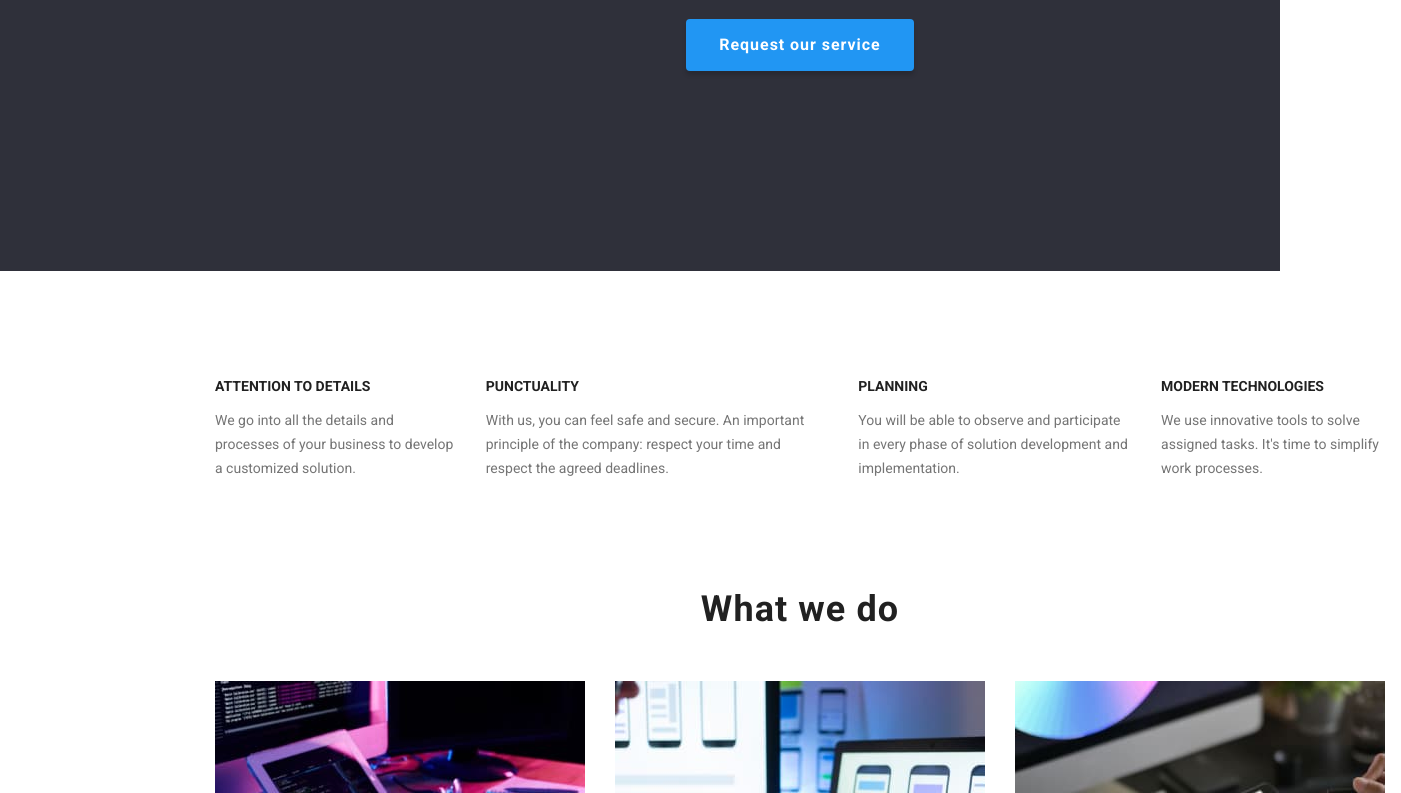
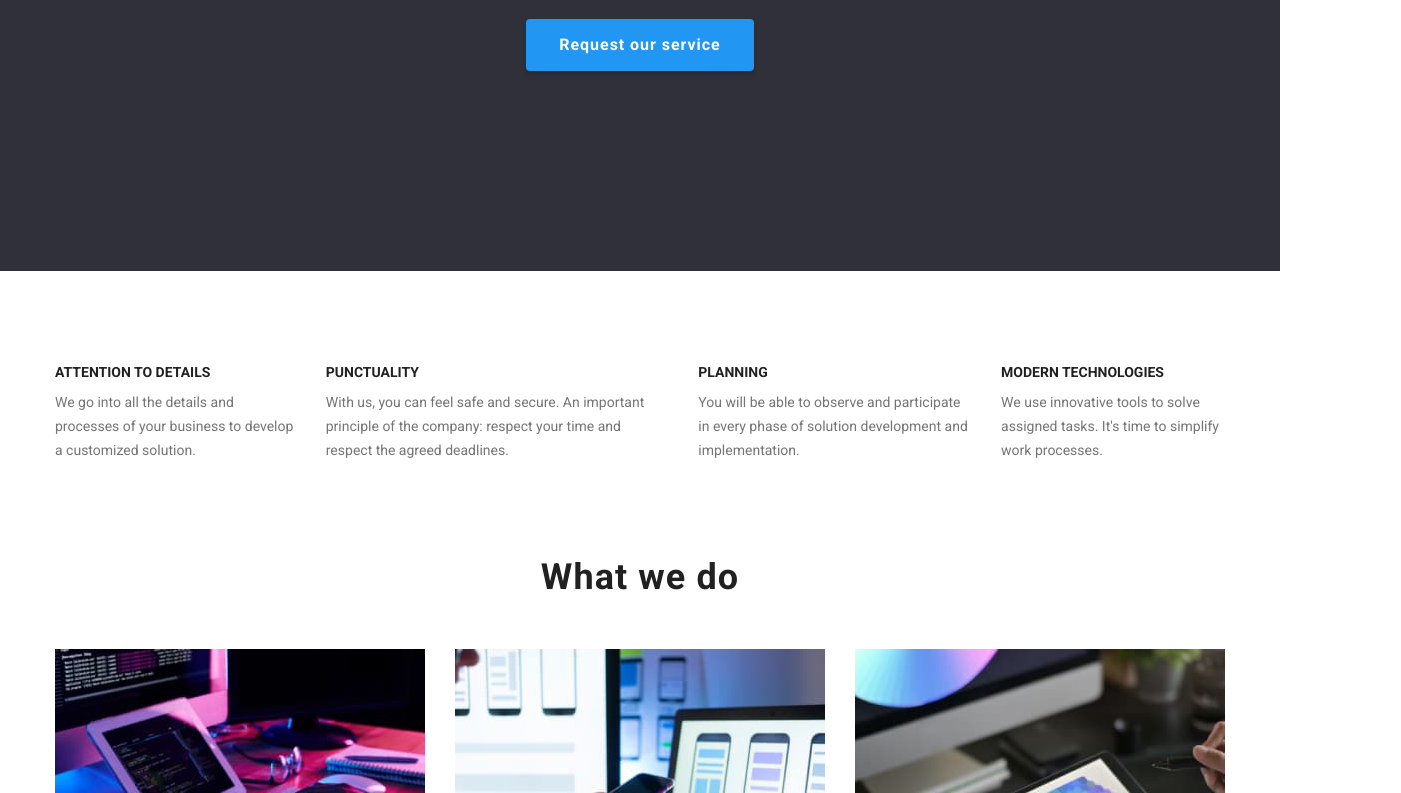
Before and after one commit to GROM-85/goit-markup-hw-03, a plain HTML site: page index.html in a window 1280 px wide. Shown: the part 391-1184 px from the top of the page, 1401 px wide, since content can reach past the window. Drawn offline with nearby package versions, Linux system fonts and the light colour scheme.

Commit message:
2nd try hw03

```diff
--- a/css/styles.css
+++ b/css/styles.css
@@ -57,8 +57,9 @@ a:link {
 
 .container {
   width: 1200px;
-  padding: 0 15px;
-  margin: 0 200px;
+  padding-left:15px;
+  padding-right:15px;
+  margin: 0 auto;
   /* outline: 2px solid #d85d11; */
 }
 .section{
@@ -283,6 +284,8 @@ footer {
 }
 
 .features-title {
+  margin: 0 0 10px;
+
   font-size: 14px;
   line-height: 1.14;
   text-transform: uppercase;
@@ -290,6 +293,11 @@ footer {
 }
 
 .features-text {
+  margin:0 0 ;
+  /* width: calc((100% -90px)/4);
+  margin-right: 30px; */
+
+
   font-size: 14px;
   font-weight: 400;
   line-height: 1.71;
```
